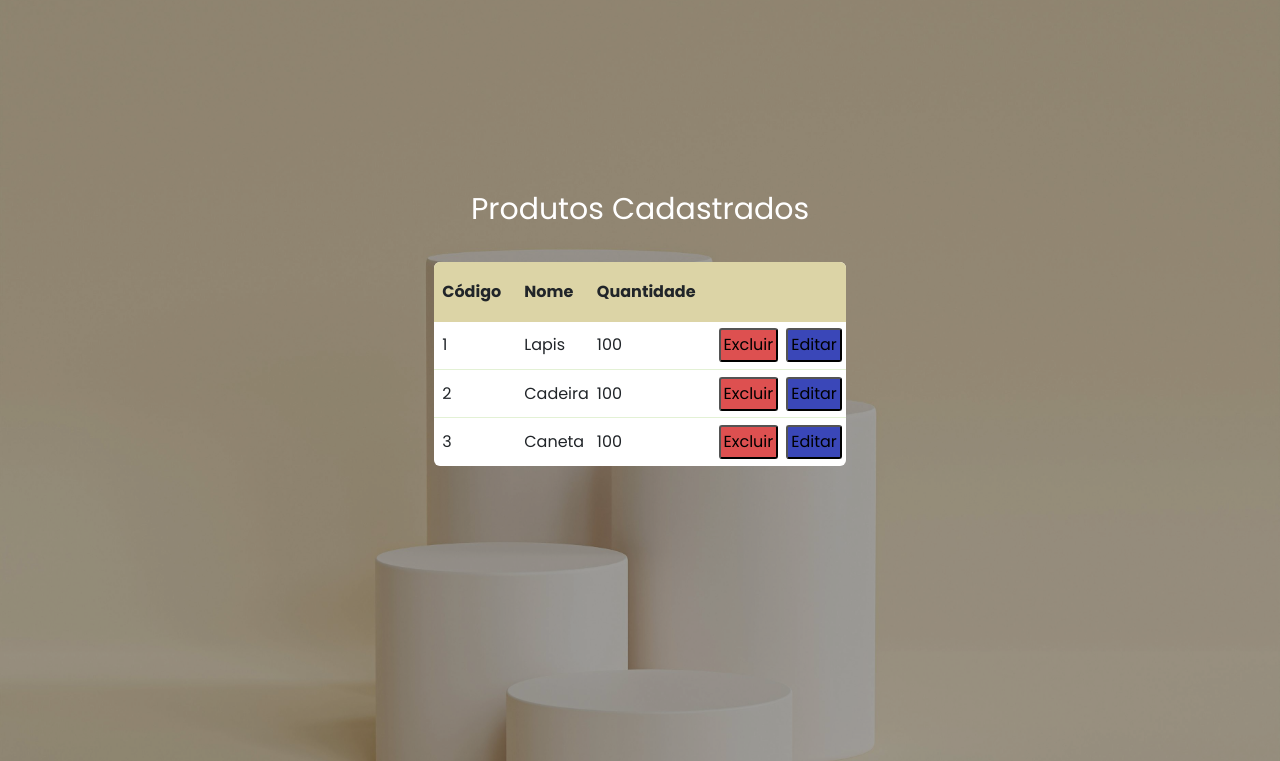
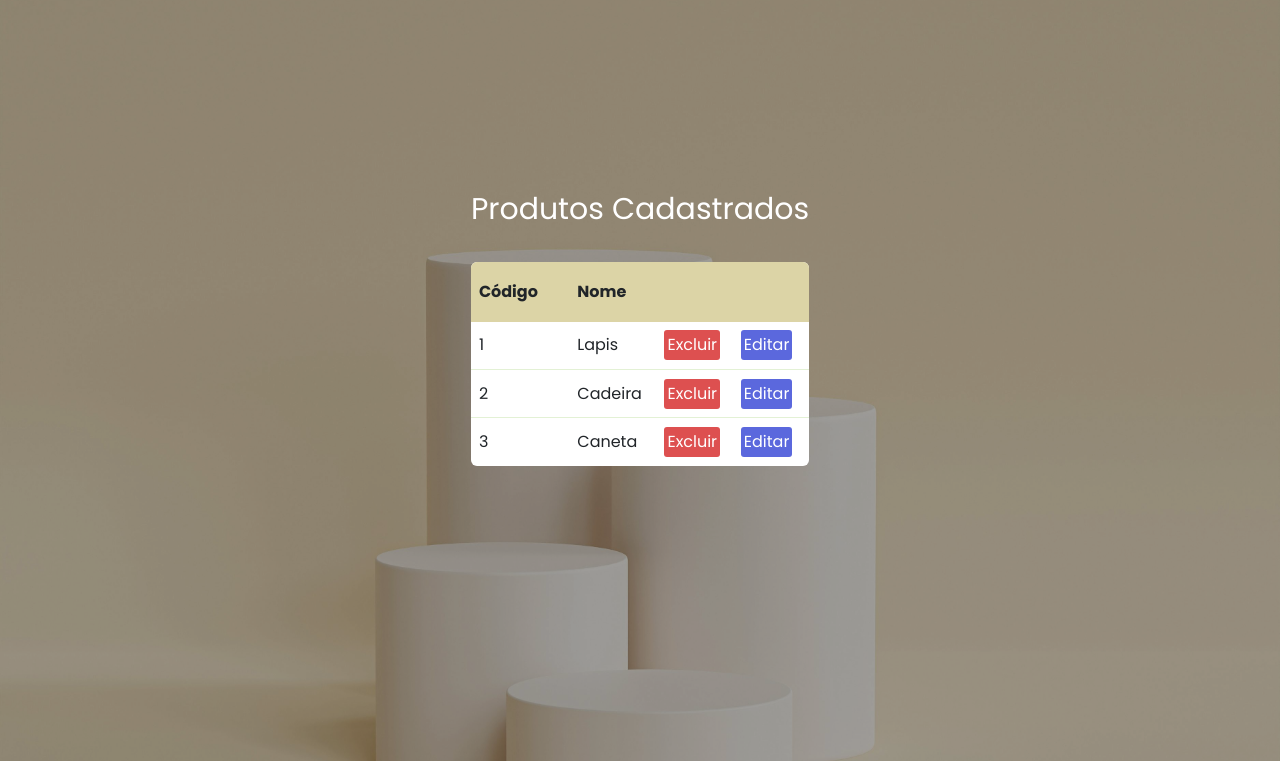
Before and after one commit to PackFier/PackFier, a plain HTML site: page Produtos_Cadastrados.html in a window 1280 px wide. Shown: the part 119-880 px from the top of the page. Drawn offline with nearby package versions, Linux system fonts and the light colour scheme.

Commit message:
fix: Alterei estilos e removi item da tabela

```diff
--- a/Produtos_Cadastrados.html
+++ b/Produtos_Cadastrados.html
@@ -68,7 +68,6 @@
                     <tr>
                         <th>Código</th>
                         <th>Nome</th>
-                        <th>Quantidade</th>
                         <th></th>
                         <th></th>
                     </tr>
@@ -77,21 +76,18 @@
                     <tr>
                         <td>1</td>
                         <td>Lapis</td>
-                        <td>100</td>
                         <td><button class="Excluir">Excluir</button></td>
                         <td><button class="Editar">Editar</button></td>
                     </tr>
                     <tr>
                         <td>2</td>
                         <td>Cadeira</td>
-                        <td>100</td>
                         <td><button class="Excluir">Excluir</button></td>
                         <td><button class="Editar">Editar</button></td>
                     </tr>
                     <tr>
                         <td>3</td>
                         <td>Caneta</td>
-                        <td>100</td>
                         <td><button class="Excluir">Excluir</button></td>
                         <td><button class="Editar">Editar</button></td>
                     </tr>
--- a/style.css
+++ b/style.css
@@ -338,17 +338,21 @@ table tr, table th{
 
 .Excluir{
     background-color: rgb(221, 80, 80);
+    color: #fff;
     border-radius: 3px;
     padding: 3px 3px;
     cursor: pointer;
+    border: none;
 }
 
 .Editar{
-    background-color: rgb(58, 71, 184);
+    background-color: rgb(91, 104, 221);
+    color: #fff;
     border-radius: 3px;
     padding: 3px 3px;
     cursor: pointer;
     margin-right: 4px;
+    border: none;
 }
 
 #dropdownMenuButton{
```
